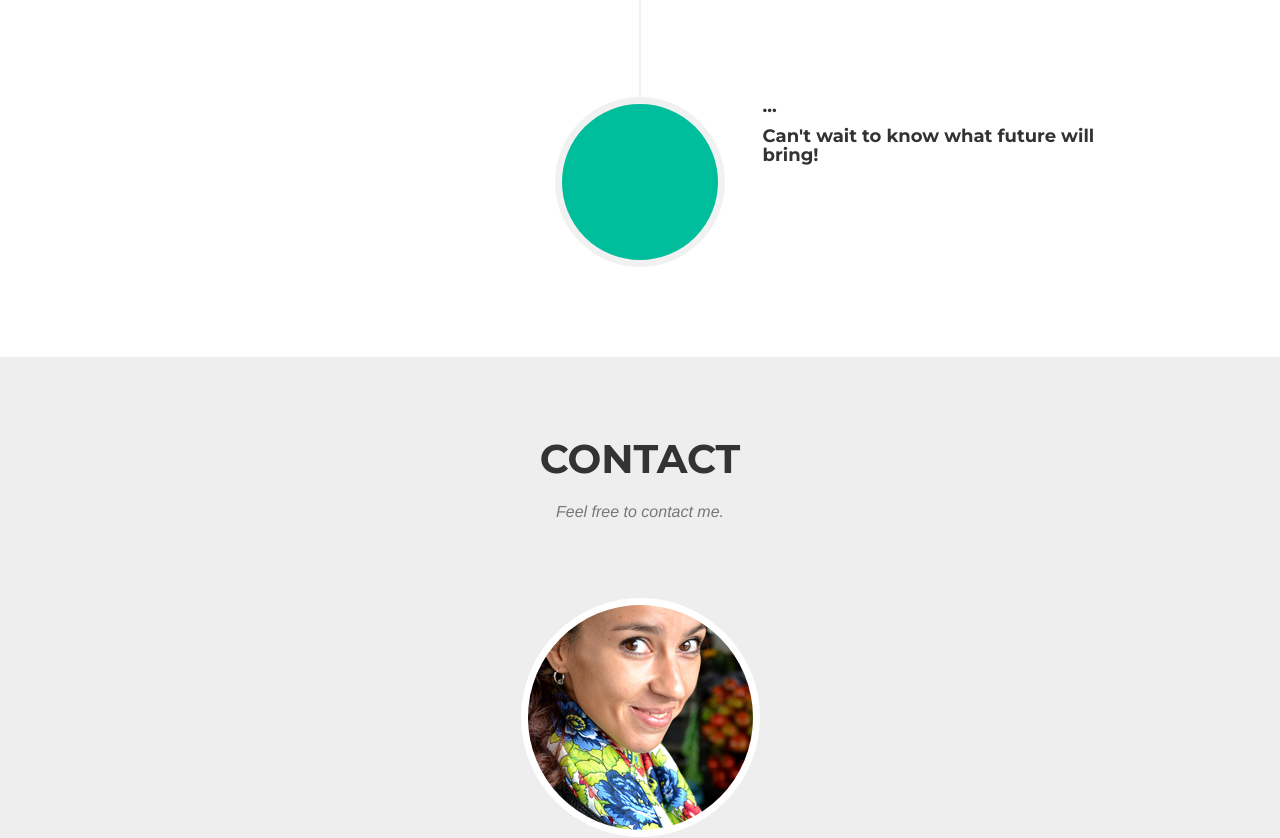
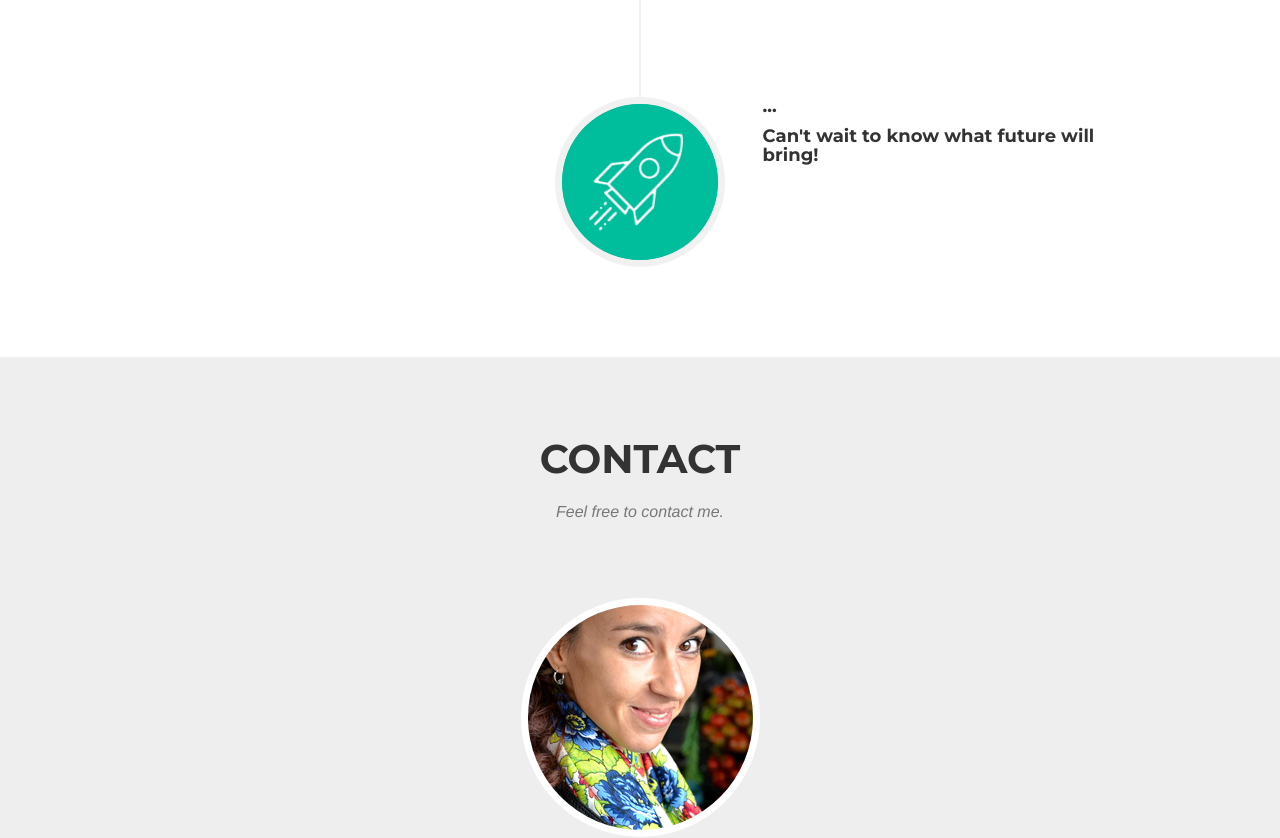
Before and after one commit to filipagoncalves/filipagoncalves.github.io, a website: page index.html in a window 1280 px wide. Shown: the part 5379-6217 px from the top of the page. Drawn offline with nearby package versions, Linux system fonts and the light colour scheme; a web font is replaced by a local one.

Commit message:
Update index.html

```diff
--- a/index.html
+++ b/index.html
@@ -375,7 +375,7 @@
                         </li>
                         <li class="timeline-inverted">
                             <div class="timeline-image">
-                                <!-- <h1>?</h1> -->
+                                <img class="img-circle img-responsive" src="img/about/11.png" alt="">
                             </div>
                             <div class="timeline-panel">
                                 <div class="timeline-heading">
```
